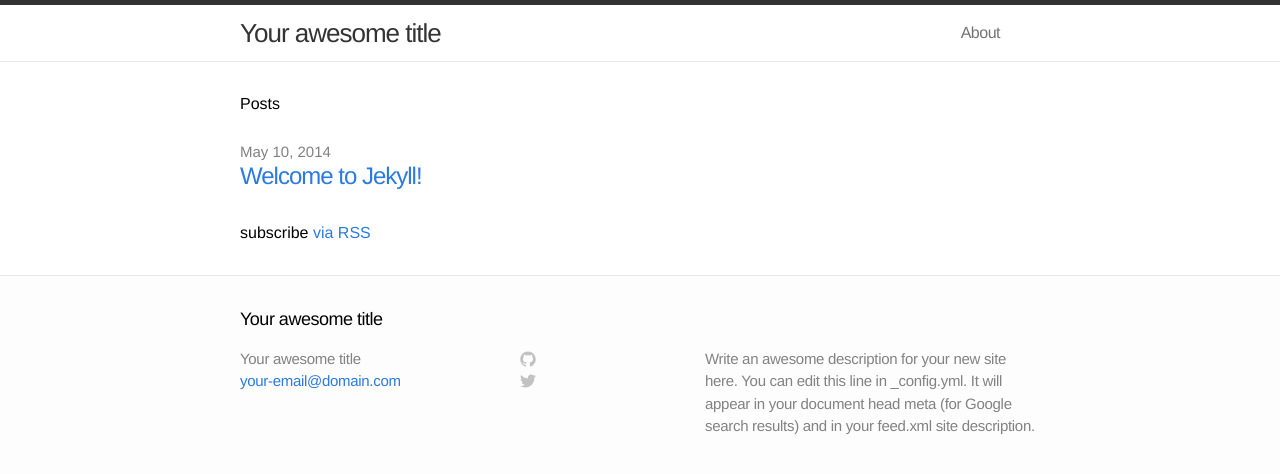
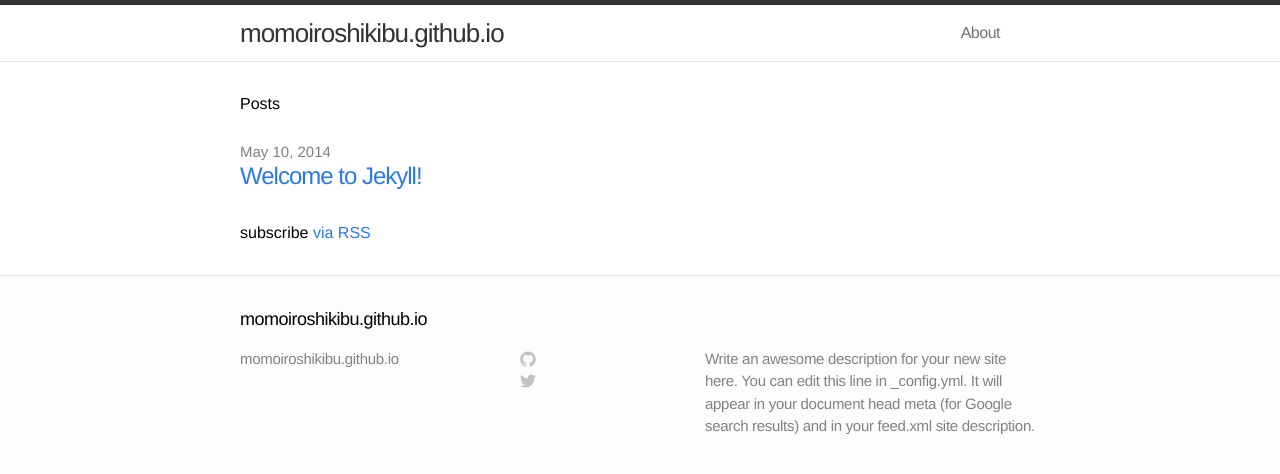
Before and after one commit to momoiroshikibu/momoiroshikibu.github.io, a Jekyll site: the page built from index.html, in a window 1280 px wide. Shown: the top 474 px of the page. Built offline with Jekyll 4.4.1, drawn with Linux system fonts in a browser that asks for light colours.

Commit message:
Configure site info

```diff
--- a/_config.yml
+++ b/_config.yml
@@ -1,9 +1,9 @@
 # Site settings
-title: Your awesome title
-email: your-email@domain.com
+title: momoiroshikibu.github.io
+email:
 description: "Write an awesome description for your new site here. You can edit this line in _config.yml. It will appear in your document head meta (for Google search results) and in your feed.xml site description."
 baseurl: ""
-url: "http://yourdomain.com"
+url: "http://momoiroshikibu.github.io"
 
 # Build settings
 markdown: kramdown
```
